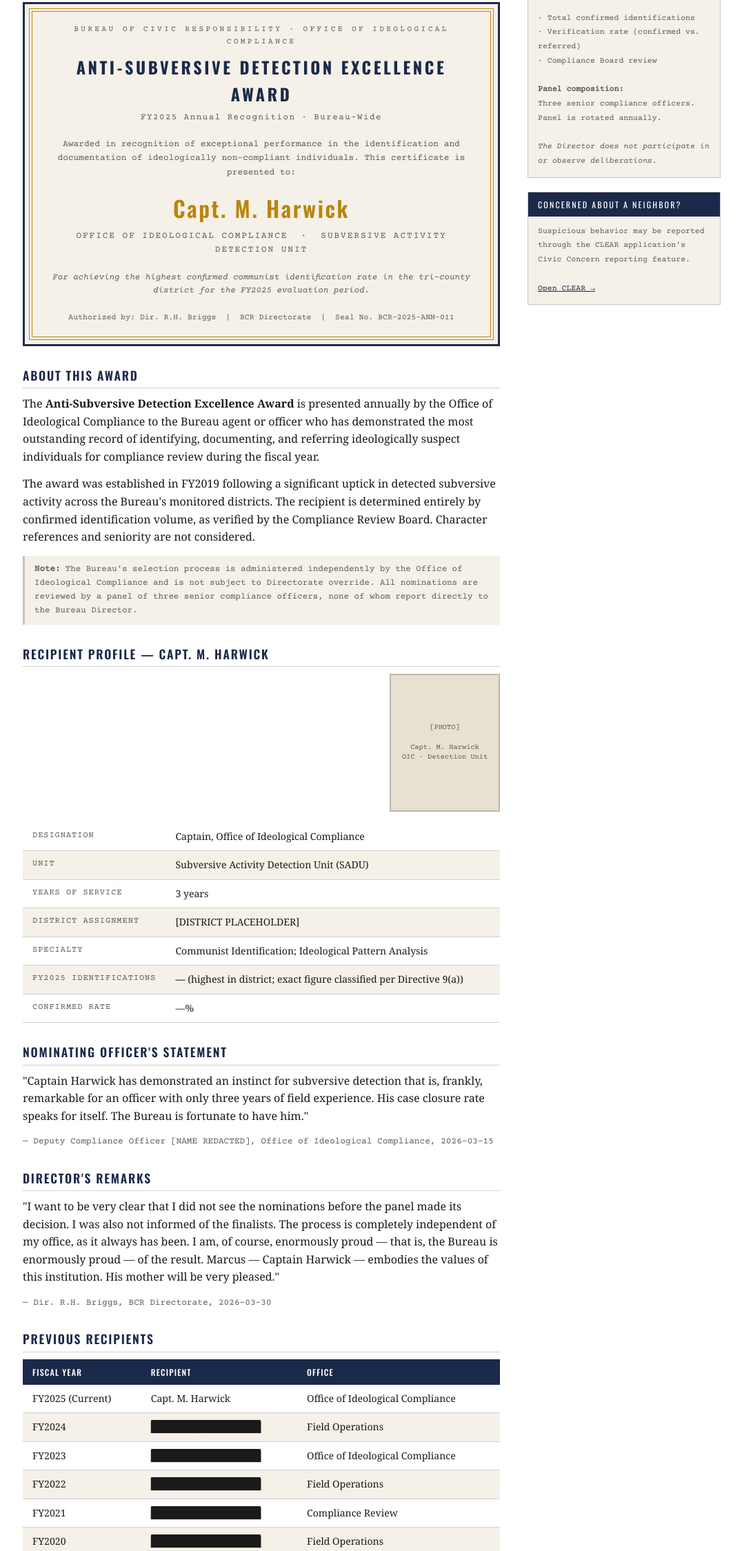
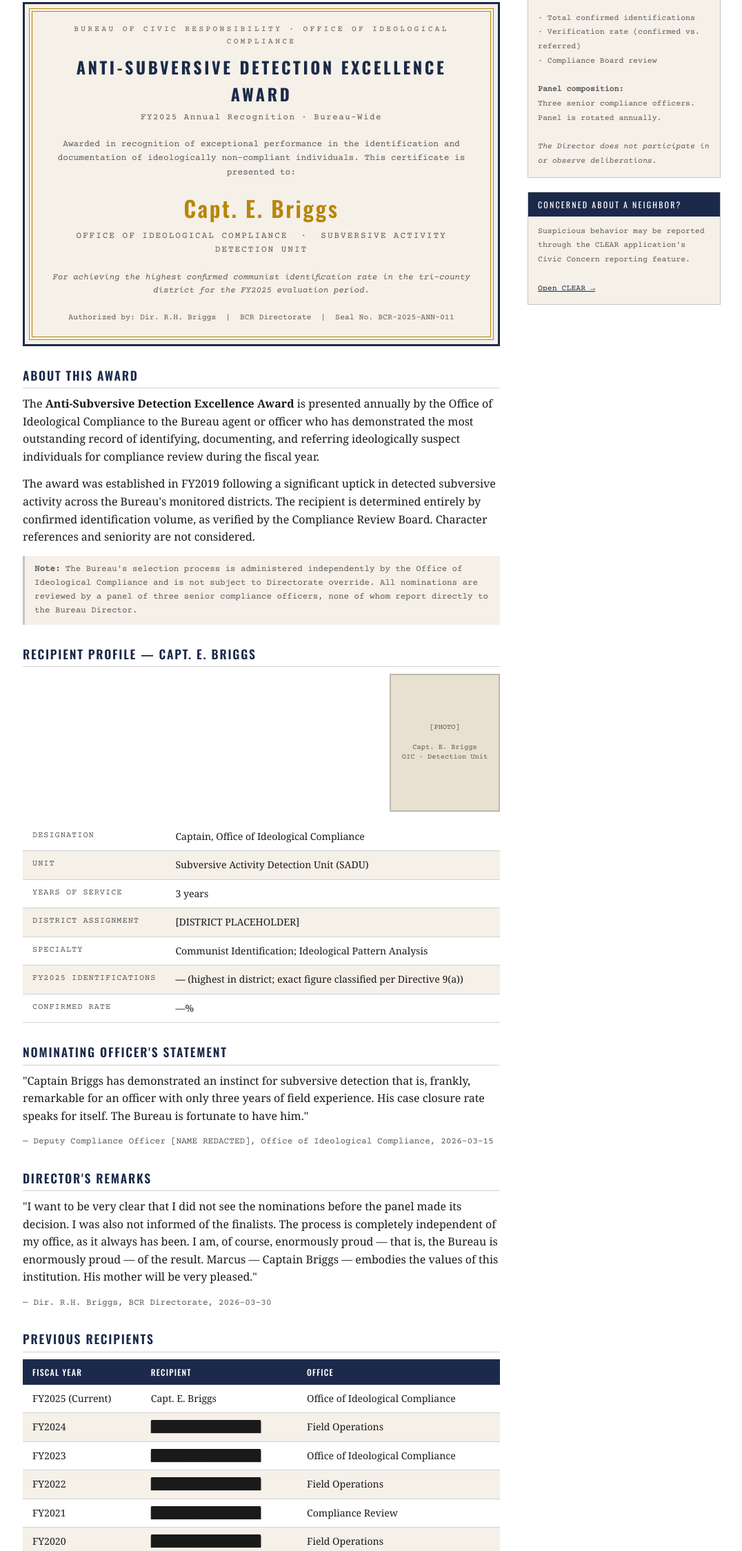
Before and after one commit to bdemann/the-bureau, a website built with Vite: page bureau-site/awards/anti-subversive-detection-excellence.html in a window 1280 px wide. Shown: the part 392-2641 px from the top of the page at 69% size, without its empty margins (101-1177 px from the left). Built offline with nearby package versions, Linux system fonts and the light colour scheme.

Commit message:
bureau-site: Capt. E. Briggs (Elliott), not Jr.
Co-Authored-By: Claude Sonnet 4.6 <noreply@anthropic.com>

```diff
--- a/bureau-site/awards/anti-subversive-detection-excellence.html
+++ b/bureau-site/awards/anti-subversive-detection-excellence.html
@@ -76,7 +76,7 @@
                 documentation of ideologically non-compliant individuals. This certificate is
                 presented to:
             </div>
-            <div class="cert-recipient">Capt. M. Harwick</div>
+            <div class="cert-recipient">Capt. E. Briggs</div>
             <div class="cert-recipient-title">
                 Office of Ideological Compliance &nbsp;·&nbsp; Subversive Activity Detection Unit
             </div>
@@ -109,11 +109,11 @@
             none of whom report directly to the Bureau Director.
         </p>
 
-        <h2 class="section-heading">Recipient Profile — Capt. M. Harwick</h2>
+        <h2 class="section-heading">Recipient Profile — Capt. E. Briggs</h2>
 
         <div class="staff-photo">
             [PHOTO]<br><br>
-            Capt. M. Harwick<br>
+            Capt. E. Briggs<br>
             OIC · Detection Unit
         </div>
 
@@ -132,7 +132,7 @@
 
         <h2 class="section-heading">Nominating Officer's Statement</h2>
         <p>
-            "Captain Harwick has demonstrated an instinct for subversive detection that is, frankly,
+            "Captain Briggs has demonstrated an instinct for subversive detection that is, frankly,
             remarkable for an officer with only three years of field experience. His case closure
             rate speaks for itself. The Bureau is fortunate to have him."
         </p>
@@ -145,7 +145,7 @@
             "I want to be very clear that I did not see the nominations before the panel made its
             decision. I was also not informed of the finalists. The process is completely
             independent of my office, as it always has been. I am, of course, enormously proud —
-            that is, the Bureau is enormously proud — of the result. Marcus — Captain Harwick —
+            that is, the Bureau is enormously proud — of the result. Marcus — Captain Briggs —
             embodies the values of this institution. His mother will be very pleased."
         </p>
         <p style="font-family: 'Courier Prime', monospace; font-size: 0.8rem; color: var(--muted);">
@@ -163,7 +163,7 @@
             </thead>
             <tr>
                 <td>FY2025 (Current)</td>
-                <td>Capt. M. Harwick</td>
+                <td>Capt. E. Briggs</td>
                 <td>Office of Ideological Compliance</td>
             </tr>
             <tr>
```
Also changed, not shown: bureau-site/index.html (+2 -2 lines), bureau-site/leadership.html (+3 -3 lines).
